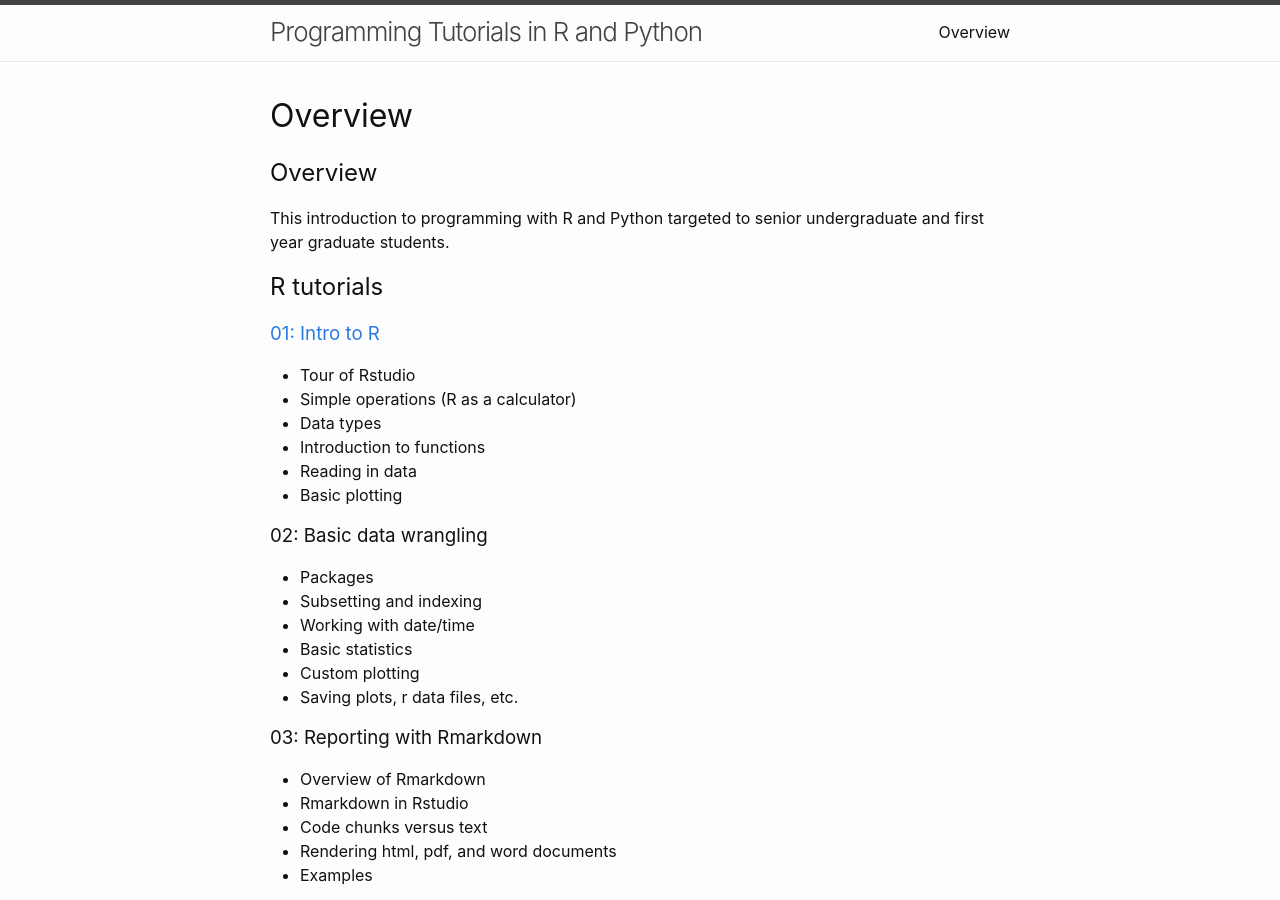
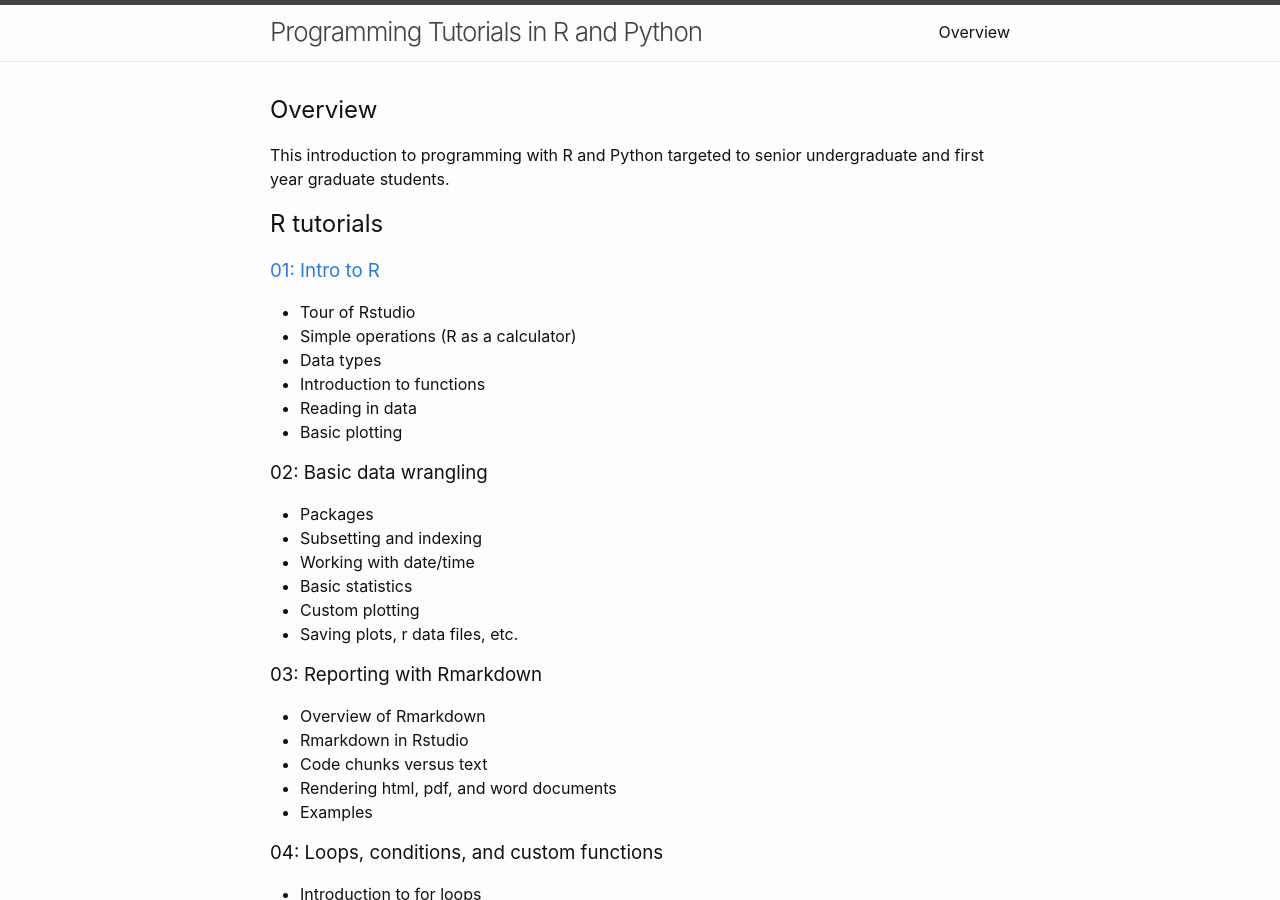
Before and after one commit to anhnguyendepocen/programming_tutorials, a Jekyll site: the page built from docs/index.md, in a window 1280 px wide and 900 px high. Built offline with Jekyll 4.4.1, drawn with Linux system fonts in a browser that asks for light colours; our own code applies the rules of GitHub Pages for plain Markdown files.

Commit message:
remove page title from template

```diff
--- a/docs/_layouts/home.html
+++ b/docs/_layouts/home.html
@@ -3,9 +3,9 @@ layout: default
 ---
 
 <div class="home">
-  {%- if page.title -%}
+  <!-- {%- if page.title -%}
     <h1 class="page-heading">{{ page.title }}</h1>
-  {%- endif -%}
+  {%- endif -%} -->
 
   {{ content }}
 
```
